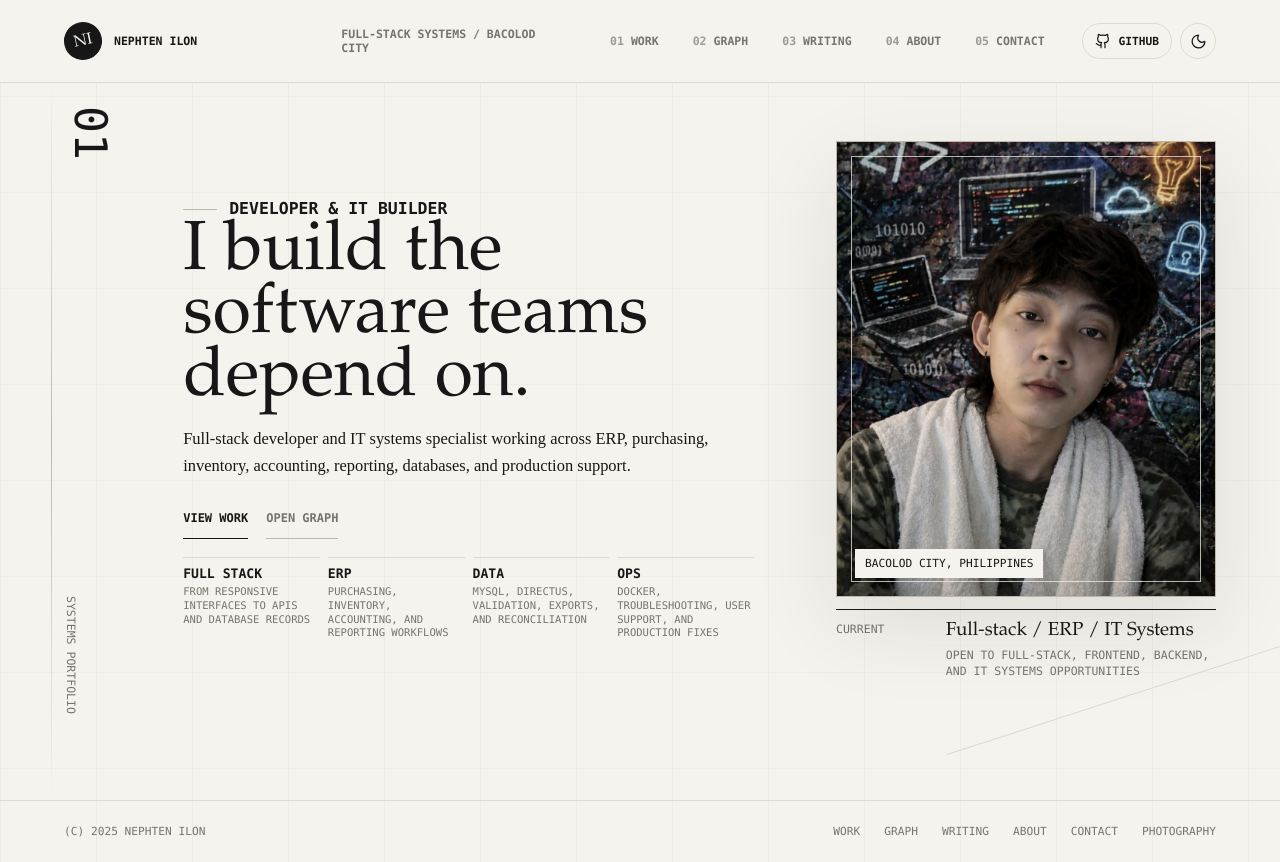
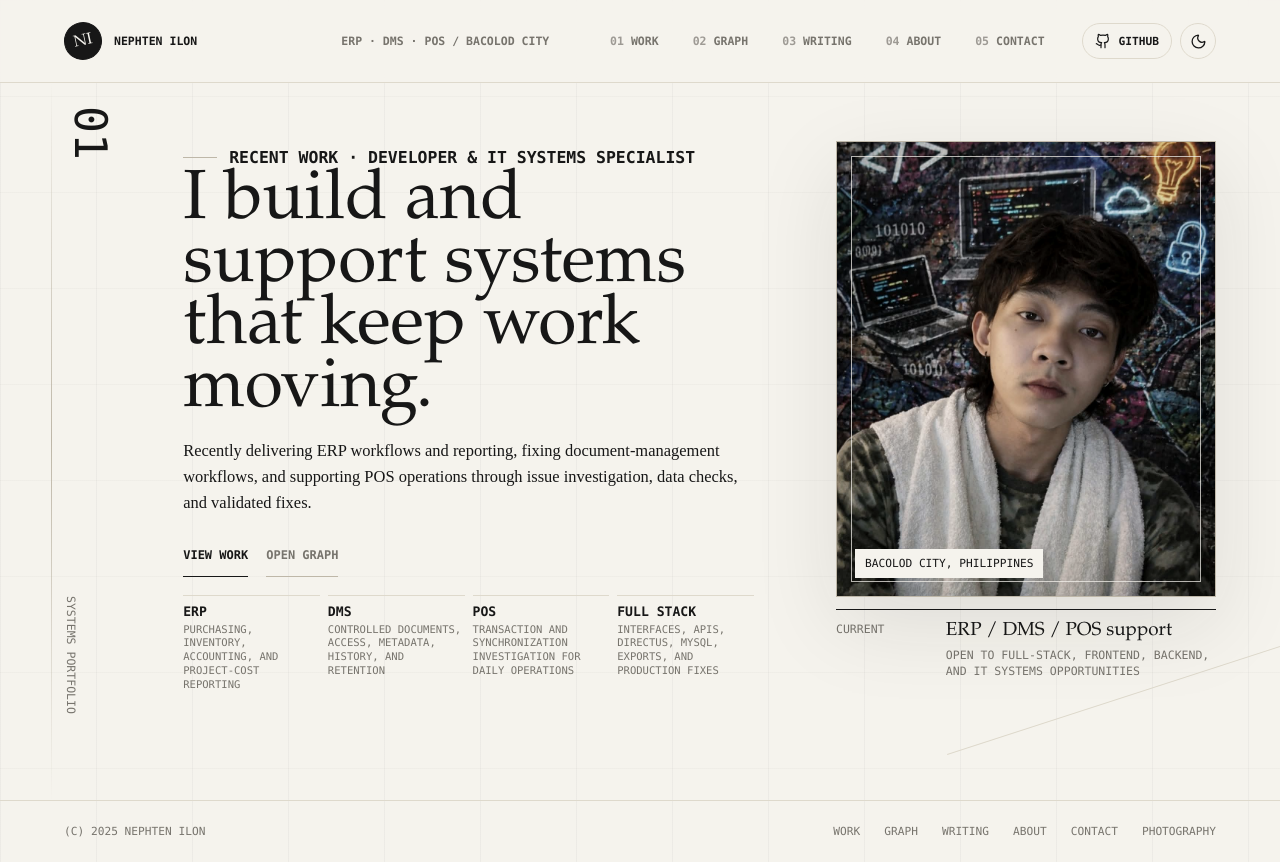
Before and after one commit to NeppyS/Gege, a Vue app: page / in a window 1280 px wide. Built offline with nearby package versions, Linux system fonts and the light colour scheme.

Commit message:
Update
Update

```diff
--- a/index.html
+++ b/index.html
@@ -6,13 +6,13 @@
     <meta name="viewport" content="width=device-width, initial-scale=1.0" />
     <meta
       name="description"
-      content="Portfolio of Nephten Fajardo Ilon, a full-stack developer and IT systems specialist building ERP, purchasing, inventory, accounting, reporting, and database-backed applications."
+      content="Portfolio of Nephten Fajardo Ilon, a full-stack developer and IT systems specialist delivering ERP workflows, document-management fixes, POS support, reporting, and database-backed applications."
     />
     <meta name="theme-color" content="#060807" />
     <meta property="og:title" content="Nephten Fajardo Ilon | Full-Stack Developer & IT Systems Specialist" />
     <meta
       property="og:description"
-      content="Full-stack systems portfolio featuring ERP workflows, reporting, inventory, purchasing, Directus, MySQL, Vue, React, and TypeScript."
+      content="Recent work includes ERP workflows and reporting, document-management fixes, POS technical support, Directus, MySQL, React, and TypeScript."
     />
     <meta property="og:type" content="website" />
     <title>Nephten Fajardo Ilon | Full-Stack Developer & IT Systems Specialist</title>
--- a/src/components/Navbar.vue
+++ b/src/components/Navbar.vue
@@ -13,7 +13,7 @@
         <strong>{{ profile.shortName }} Ilon</strong>
       </a>
 
-      <p class="nav-context">Full-stack systems / Bacolod City</p>
+      <p class="nav-context">ERP · DMS · POS / Bacolod City</p>
 
       <div class="nav-links" :class="{ open: isOpen }">
         <a
--- a/src/data/portfolio.js
+++ b/src/data/portfolio.js
@@ -14,9 +14,9 @@ export const profile = {
   company: 'BR&V Company',
   location: 'Bacolod City, Philippines',
   email: 'nephtenilon@gmail.com',
-  headline: 'I build the software businesses run on.',
+  headline: 'I build and support the systems businesses rely on.',
   intro:
-    'Full-stack developer specializing in ERP, purchasing, inventory, accounting, reporting, and the operational support behind them.',
+    'Full-stack developer specializing in ERP delivery, document-management fixes, POS support, reporting, and the operational work behind dependable software.',
   availability: 'Open to full-stack, frontend, backend, and IT systems opportunities',
 }
 
@@ -52,16 +52,16 @@ export const socials = [
 ]
 
 export const stats = [
-  { value: 'FULL STACK', label: 'From responsive interfaces to APIs and database records' },
-  { value: 'ERP', label: 'Purchasing, inventory, accounting, and reporting workflows' },
-  { value: 'DATA', label: 'MySQL, Directus, validation, exports, and reconciliation' },
-  { value: 'OPS', label: 'Docker, troubleshooting, user support, and production fixes' },
+  { value: 'ERP', label: 'Purchasing, inventory, accounting, and project-cost reporting' },
+  { value: 'DMS', label: 'Controlled documents, access, metadata, history, and retention' },
+  { value: 'POS', label: 'Transaction and synchronization investigation for daily operations' },
+  { value: 'FULL STACK', label: 'Interfaces, APIs, Directus, MySQL, exports, and production fixes' },
 ]
 
 export const aboutParagraphs = [
   'I am Nephten Fajardo Ilon, a full-stack developer and IT systems specialist based in Bacolod City, Philippines. I build and support practical business software for work that cannot stop: ERP, purchasing, inventory, accounting, project reporting, document management, point-of-sale, company administration, and role-based access.',
-  'At BR&V Company, I develop and maintain ERP workflows across Next.js and React interfaces, TypeScript server actions, Directus extensions and APIs, MySQL records, and Docker environments. My work includes tracing production issues, fixing code across the stack, improving purchasing and inventory flows, building project cost reports, producing styled Excel exports and print layouts, and supporting the people who use those systems every day.',
-  'My current work also includes maintaining and debugging a company document management system with controlled documents, folders, permissions, metadata, history, retention, and administrative workflows. For KonekTaV POS, my role is Technical Support: I reproduce reported issues, investigate synchronization and transaction behavior, check system data, assist users, test fixes, and help keep daily store operations running.',
+  'At BR&V Company, I develop and maintain ERP workflows across Next.js and React interfaces, TypeScript server actions, Directus extensions and APIs, MySQL records, and Docker environments. Recent delivery includes improving purchasing and inventory flows, building project-cost reports, producing styled Excel exports and print layouts, and supporting the people who use those systems every day.',
+  'My current work also includes maintaining and debugging a company document management system with controlled documents, folders, permissions, metadata, history, retention, and administration. For KonekTaV POS, I provide technical support: reproducing reported issues, investigating synchronization and transaction behavior, checking system data, testing fixes, and helping keep store operations running.',
   'I approach development with a support-aware mindset. I start from the user’s actual workflow, follow the data through the interface, API, backend, database, and configuration, then validate the result in realistic use. I value ownership, clear communication, careful data handling, accessible interfaces, and fixes that prevent the same problem from returning.',
 ]
 
@@ -204,7 +204,7 @@ export const systems = [
   {
     title: 'KonekTaV POS',
     meta: 'Point of sale · Current work',
-    text: 'Provide hands-on technical support for the POS platform, investigating sync, sales, transaction, and day-to-day operational issues reported by users.',
+    text: 'Provide hands-on technical support for the POS platform, investigating synchronization, sales, transaction, and day-to-day operational issues reported by users.',
     outcome:
       'Role: Technical Support — reproducing issues, checking system behavior, assisting users, and helping keep store operations running.',
     stack: ['Technical Support', 'POS', 'Troubleshooting', 'User Support', 'System Testing'],
@@ -216,7 +216,7 @@ export const systems = [
   {
     title: 'Company Document Management System',
     meta: 'Document platform · Current work',
-    text: 'Maintain and fix code across a company document management system covering controlled documents, folders, access, metadata, history, retention, and administration.',
+    text: 'Maintain and fix code across a company document-management system covering controlled documents, folders, access, metadata, history, retention, and administration.',
     outcome:
       'Current work: tracing defects through the interface and application flow, implementing fixes, and validating document workflows.',
     stack: ['Full-Stack Fixes', 'DMS', 'Debugging', 'Access Control', 'Workflow Testing'],
--- a/src/views/HomeView.vue
+++ b/src/views/HomeView.vue
@@ -7,15 +7,15 @@
       </div>
 
       <div class="home-statement">
-        <p class="eyebrow">Developer & IT builder</p>
+        <p class="eyebrow">Recent work · developer & IT systems specialist</p>
         <h1 id="home-title">
-          <span>I build the</span>
-          <span>software teams</span>
-          <span>depend on.</span>
+          <span>I build and</span>
+          <span>support systems</span>
+          <span>that keep work moving.</span>
         </h1>
         <p>
-          Full-stack developer and IT systems specialist working across ERP, purchasing, inventory,
-          accounting, reporting, databases, and production support.
+          Recently delivering ERP workflows and reporting, fixing document-management workflows, and
+          supporting POS operations through issue investigation, data checks, and validated fixes.
         </p>
 
         <div class="action-row">
@@ -39,7 +39,7 @@
 
         <div class="status-strip">
           <span>Current</span>
-          <strong>Full-stack / ERP / IT Systems</strong>
+          <strong>ERP / DMS / POS support</strong>
           <small>{{ profile.availability }}</small>
         </div>
       </aside>
@@ -52,7 +52,7 @@
     >
       <header class="page-header">
         <p class="eyebrow">Work</p>
-        <h1 id="work-title">Selected systems and projects I have built.</h1>
+        <h1 id="work-title">Recent systems work, support, and delivery.</h1>
         <a class="text-link" href="/graph">Open graph</a>
       </header>
 
@@ -106,7 +106,7 @@
     >
       <header class="page-header">
         <p class="eyebrow">Writing</p>
-        <h1 id="writing-title">How I move from issue to stable workflow.</h1>
+        <h1 id="writing-title">How I turn reported issues into stable workflows.</h1>
       </header>
 
       <div class="writing-list">
```
